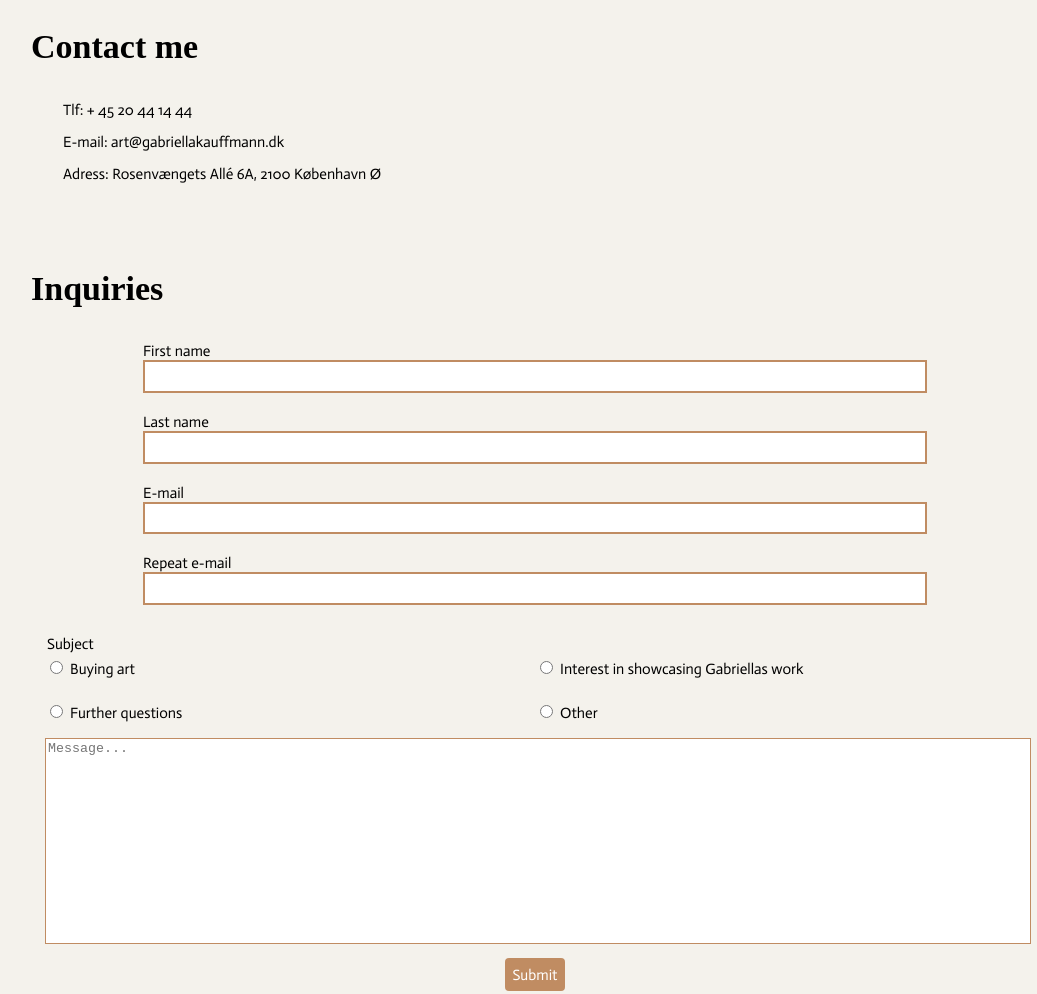
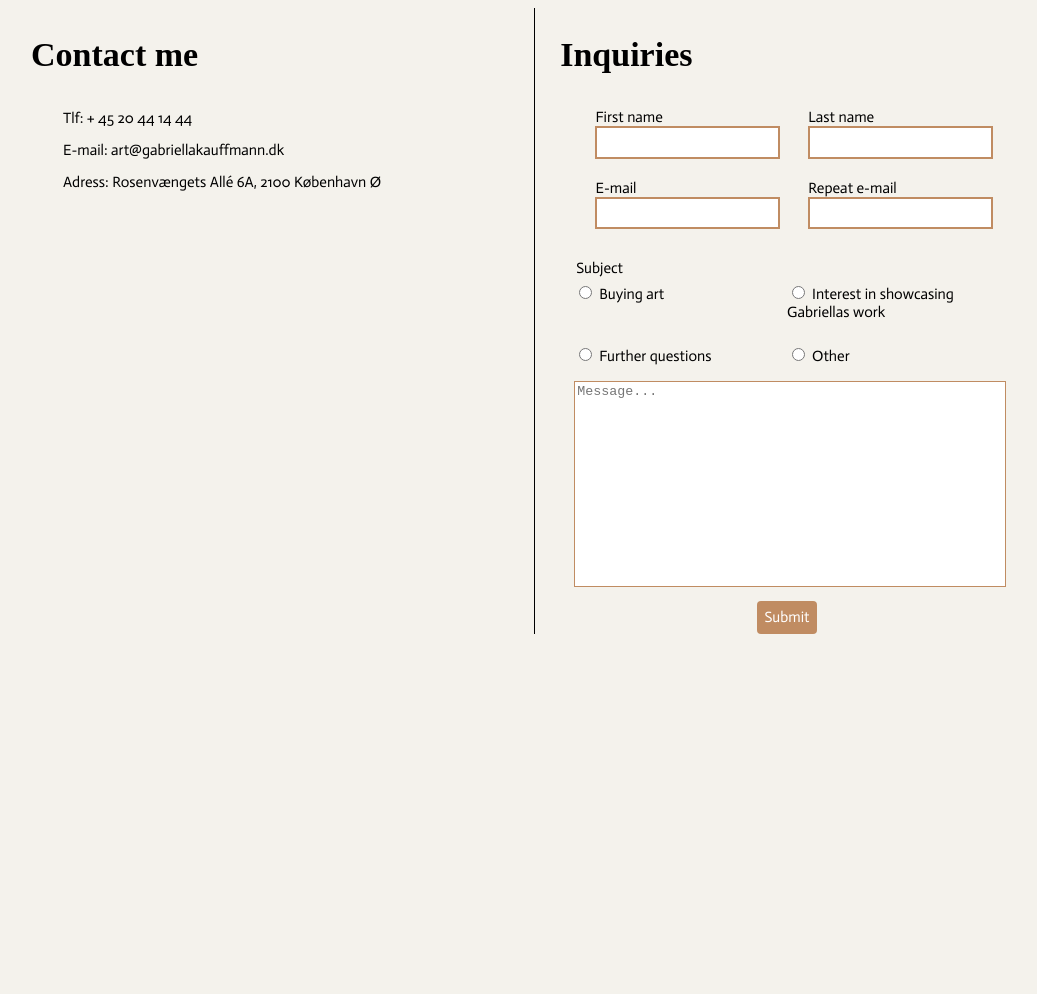
Before and after one commit to sist0002/virksomhedssite, a plain HTML site: page contact.html in a window 1280 px wide. Shown: the whole page, without its empty margins (105-1142 px from the left). After the commit the page ends 800 px from the top, so only its background shows below. Drawn offline with Linux system fonts and the light colour scheme; a web font is replaced by a local one.

Commit message:
media queries

```diff
--- a/contact.html
+++ b/contact.html
@@ -8,13 +8,14 @@
     <title>Contact</title>
   </head>
   <body>
-    <div>
+    <div class="grid_1-1">
+      <div id="contactbox">
         <h2>Contact me</h2>
         <div id="contactinfo">
           <p>Tlf: + 45 20 44 14 44 <br />E-mail: art@gabriellakauffmann.dk <br />Adress: Rosenvængets Allé 6A, 2100 København Ø</p>
         </div>
       </div>
-    <section>
+      <section id="formbox">
         <form>
           <div>
             <h2>Inquiries</h2>
@@ -70,5 +71,6 @@
           </div>
         </form>
       </section>
+    </div>
   </body>
 </html>
--- a/css/contact.css
+++ b/css/contact.css
@@ -48,3 +48,20 @@
     border-style: solid;
   }
 }
+@media (width>1000px) {
+  .grid_1-1 {
+    display: grid;
+    grid-template-columns: 1fr 1fr;
+    #contactbox {
+      border-right: 1px solid black;
+    }
+    #formbox {
+      padding-left: 5%;
+      padding-right: 5%;
+    }
+  }
+  .formgrid_1 {
+    display: grid;
+    grid-template-columns: 1fr 1fr;
+  }
+}
```
Lines whose indentation alone changed are shown as unchanged.
